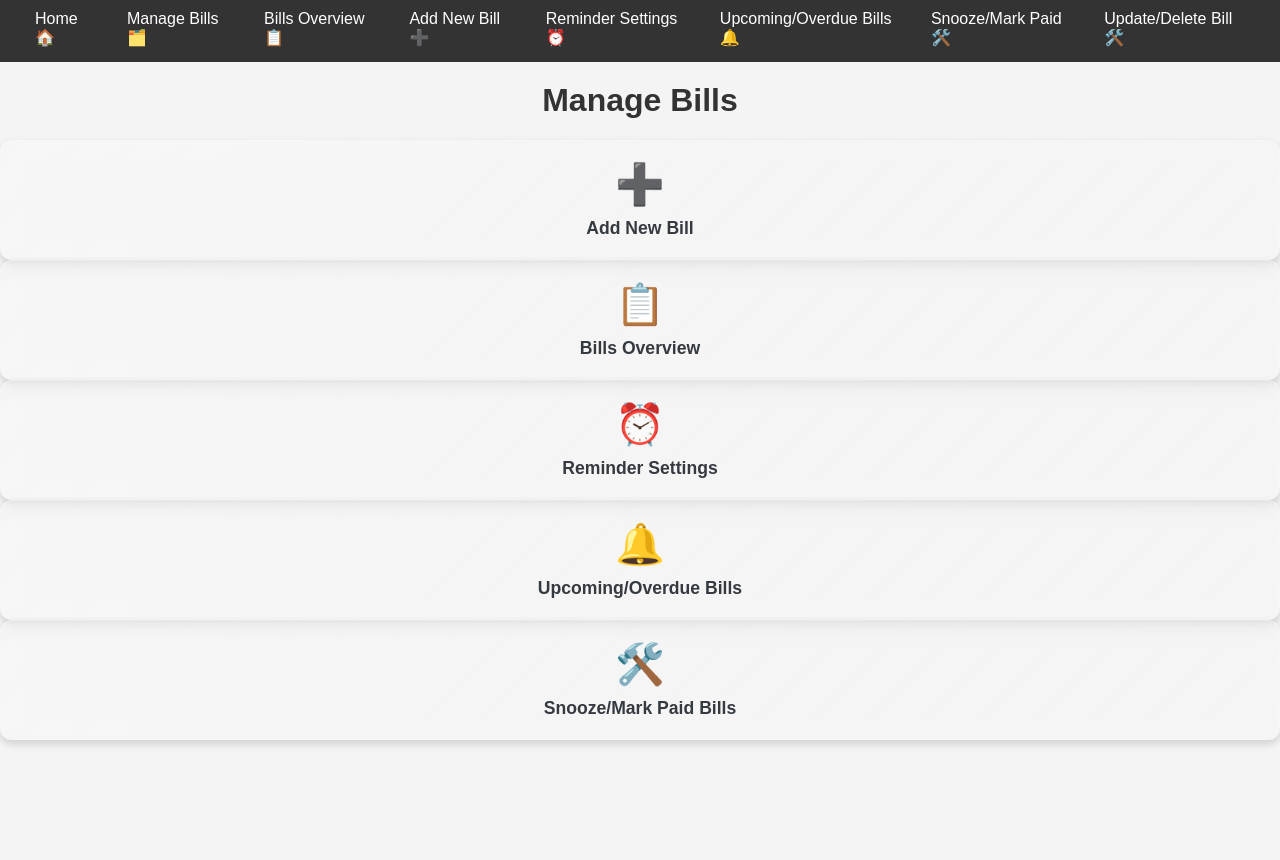
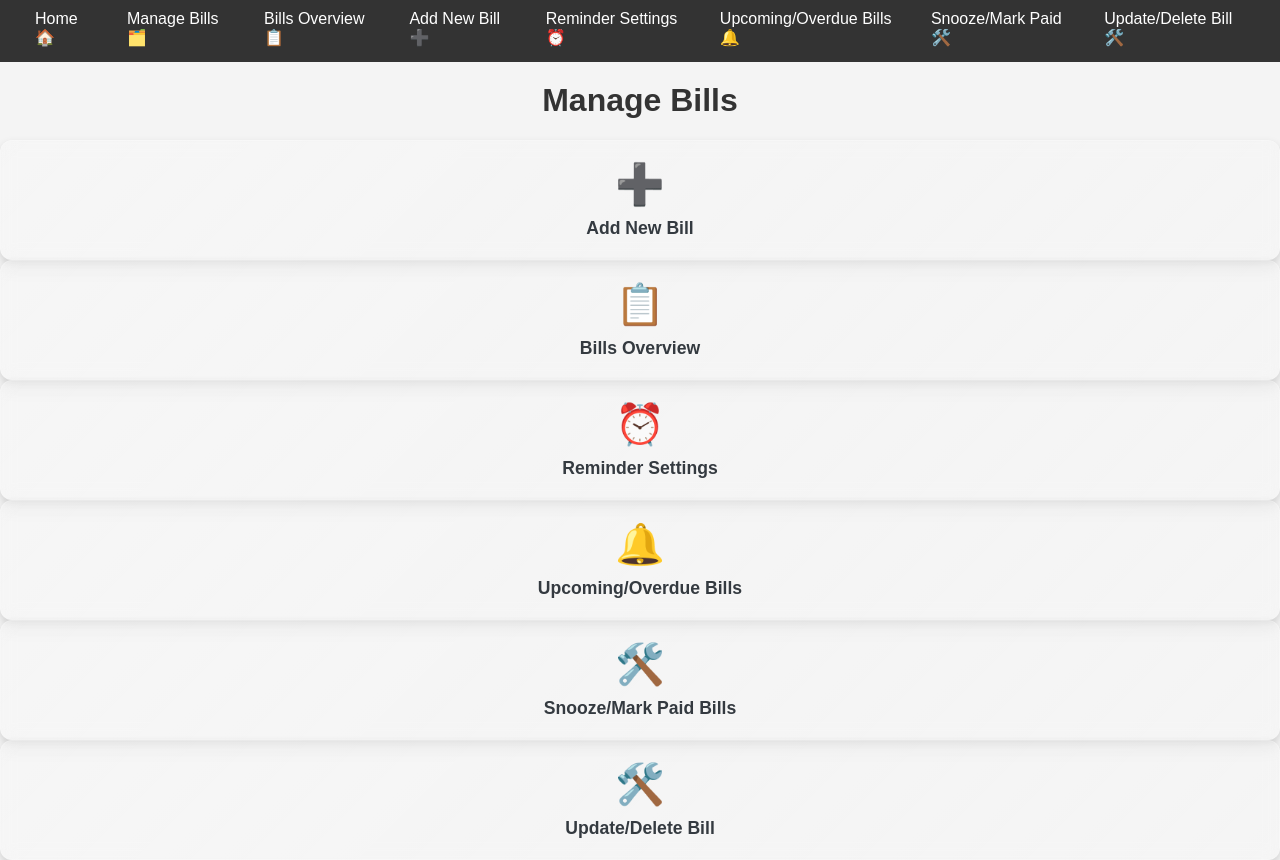
Before and after one commit to qwert123zxcv/PayPilot_FrontEnd, a React (Create React App) app: page /manage-bills in a window 1280 px wide. Before the commit the page ends 800 px from the top, so only its background shows below. Built offline with nearby package versions, Linux system fonts and the light colour scheme.

Commit message:
Update ManageBillsPage.js

```diff
--- a/src/components/ManageBillsPage/ManageBillsPage.js
+++ b/src/components/ManageBillsPage/ManageBillsPage.js
@@ -24,16 +24,22 @@ const ManageBillsPage = () => {
           <div className="label">Reminder Settings</div>
         </Link>
       </div>
-      <div className="icon-button">
-        <Link to="/upcoming-overdue-bills" className="icon-link">
+    <div className="icon-button">
+     <Link to="/manage-bills/upcoming-overdue-bills" className="icon-link">
           <div className="icon">🔔</div>
           <div className="label">Upcoming/Overdue Bills</div>
         </Link>
       </div>
       <div className="icon-button">
-        <Link to="/snooze-mark-paid" className="icon-link">
+        <Link to="/manage-bills/snooze-mark-paid" className="icon-link">
           <div className="icon">🛠️</div>
           <div className="label">Snooze/Mark Paid Bills</div>
+        </Link>
+      </div>
+      <div className="icon-button">
+        <Link to="/manage-bills/update-or-delete-bill" className="icon-link">
+          <div className="icon">🛠️</div>
+          <div className="label">Update/Delete Bill</div>
         </Link>
       </div>
     </div>
```
